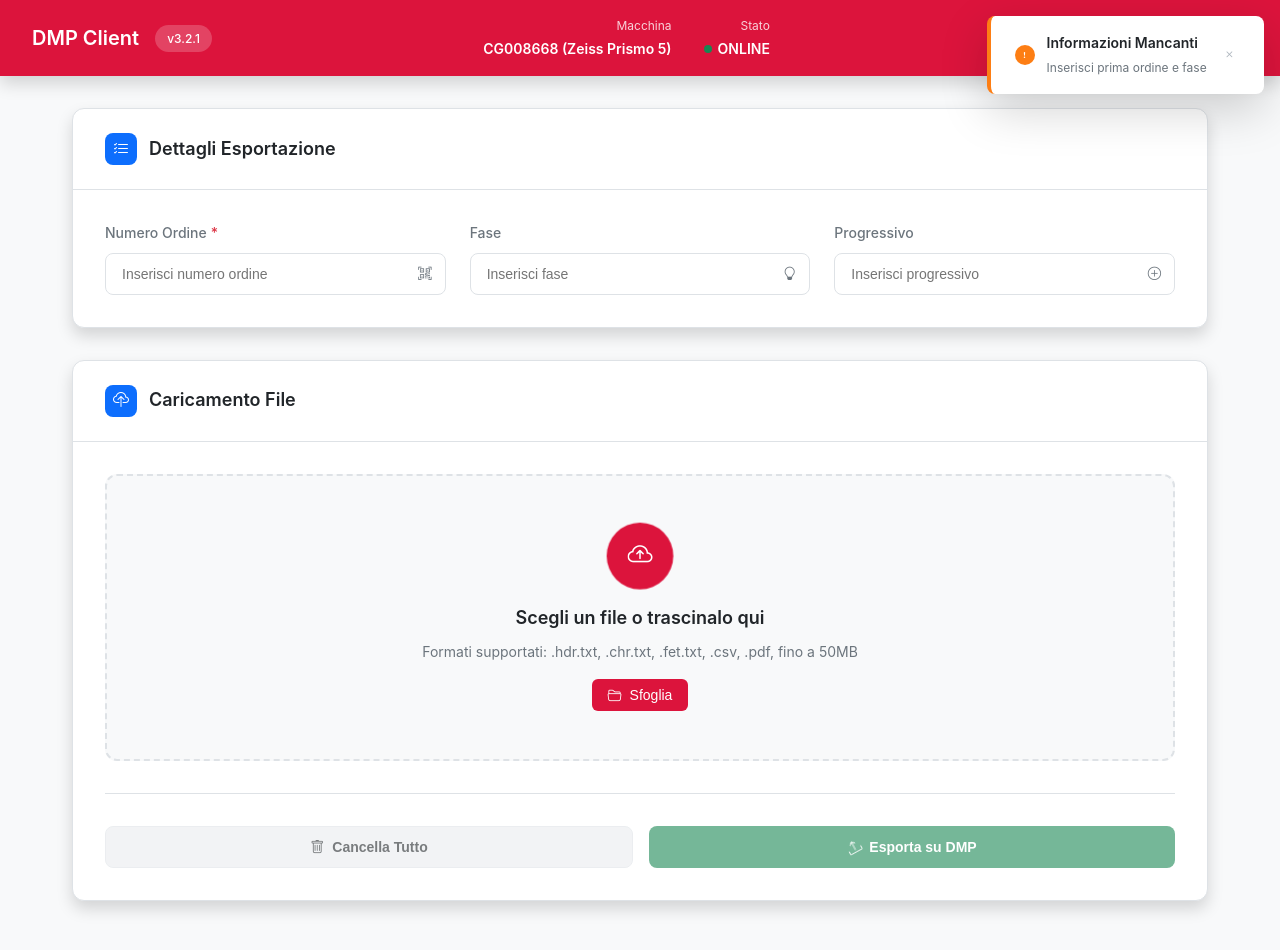
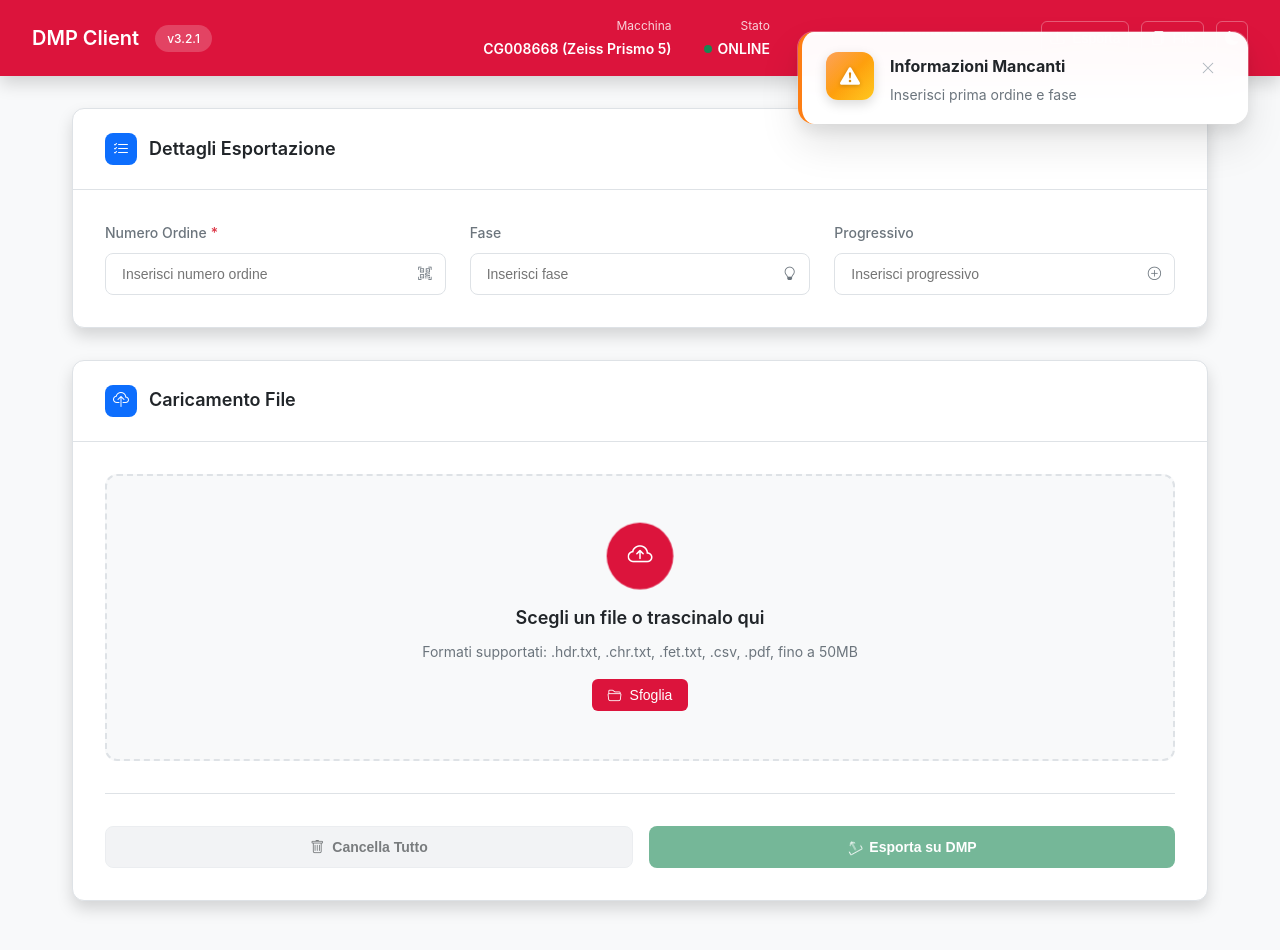
Before and after one commit to yassingamalz/dmp-client, an Angular app: page /export in a window 1280 px wide. Both pictures are taken after a click on the button 1154 px from the left and 273 px from the top of the page. Shown: the top 950 px of the page. Built offline with nearby package versions, Linux system fonts and the light colour scheme.

Commit message:
feat: enhance toast notifications with glassmorphism design, smooth animations, and improved UX

```diff
--- a/src/app/core/models/toast-notification.ts
+++ b/src/app/core/models/toast-notification.ts
@@ -1,8 +1,9 @@
-// src/app/core/models/toast-notification.interface.ts
+// src/app/core/models/toast-notification.ts
 export interface ToastNotification {
   id: string;
   type: 'success' | 'error' | 'warning' | 'info';
   title: string;
   message: string;
   duration?: number;
+  isUrgent?: boolean;
 }
--- a/src/app/core/services/toast.service.ts
+++ b/src/app/core/services/toast.service.ts
@@ -8,25 +8,36 @@ import { ToastNotification } from '../models/toast-notification';
 })
 export class ToastService {
   private toasts = new BehaviorSubject<ToastNotification[]>([]);
+  private maxToasts = 5; // Maximum number of toasts to show at once
   public toasts$ = this.toasts.asObservable();
 
   showToast(
     type: 'success' | 'error' | 'warning' | 'info',
     title: string,
     message: string,
-    duration: number = 5000
+    duration: number = 5000,
+    isUrgent: boolean = false
   ): void {
     const toast: ToastNotification = {
       id: this.generateId(),
       type,
       title,
       message,
-      duration
+      duration,
+      isUrgent
     };
 
-    const currentToasts = this.toasts.value;
+    let currentToasts = this.toasts.value;
+
+    // If we have too many toasts, remove the oldest ones
+    if (currentToasts.length >= this.maxToasts) {
+      currentToasts = currentToasts.slice(-(this.maxToasts - 1));
+    }
+
+    // Add new toast
     this.toasts.next([...currentToasts, toast]);
 
+    // Auto-remove after duration if duration > 0
     if (duration > 0) {
       setTimeout(() => {
         this.removeToast(toast.id);
@@ -34,12 +45,32 @@ export class ToastService {
     }
   }
 
+  showSuccess(title: string, message: string, duration: number = 5000): void {
+    this.showToast('success', title, message, duration);
+  }
+
+  showError(title: string, message: string, duration: number = 8000): void {
+    this.showToast('error', title, message, duration, true);
+  }
+
+  showWarning(title: string, message: string, duration: number = 6000): void {
+    this.showToast('warning', title, message, duration);
+  }
+
+  showInfo(title: string, message: string, duration: number = 5000): void {
+    this.showToast('info', title, message, duration);
+  }
+
   removeToast(id: string): void {
     const currentToasts = this.toasts.value.filter(toast => toast.id !== id);
     this.toasts.next(currentToasts);
   }
 
+  removeAllToasts(): void {
+    this.toasts.next([]);
+  }
+
   private generateId(): string {
-    return Math.random().toString(36).substr(2, 9);
+    return `toast-${Date.now()}-${Math.random().toString(36).substr(2, 9)}`;
   }
 }
--- a/src/app/shared/components/toast/toast.component.html
+++ b/src/app/shared/components/toast/toast.component.html
@@ -1,17 +1,31 @@
 <div class="toast-container">
   <div
-    *ngFor="let toast of toasts$ | async"
-    class="toast show"
-    [class]="toast.type">
+    *ngFor="let toast of toasts$ | async; trackBy: trackByToastId"
+    class="toast"
+    [class]="toast.type"
+    [attr.data-toast-id]="toast.id"
+    (mouseenter)="onToastHover(toast.id, true)"
+    (mouseleave)="onToastHover(toast.id, false)">
+
+    <div class="toast-progress" *ngIf="toast.duration && toast.duration > 0">
+      <div class="toast-progress-bar" [style.animation-duration]="toast.duration + 'ms'"></div>
+    </div>
+
+    <div class="toast-content-wrapper">
+      <div class="toast-icon-container">
         <div class="toast-icon">
           <i [class]="getIconClass(toast.type)"></i>
         </div>
+      </div>
+
       <div class="toast-content">
         <div class="toast-title">{{ toast.title }}</div>
         <div class="toast-message">{{ toast.message }}</div>
       </div>
-    <button class="toast-close" (click)="removeToast(toast.id)">
-      <i class="bi bi-x"></i>
+
+      <button class="toast-close" (click)="removeToast(toast.id)" title="Chiudi notifica">
+        <i class="bi bi-x-lg"></i>
       </button>
     </div>
   </div>
+</div>
--- a/src/app/shared/components/toast/toast.component.scss
+++ b/src/app/shared/components/toast/toast.component.scss
@@ -1,91 +1,211 @@
 // src/app/shared/components/toast/toast.component.scss
 .toast-container {
   position: fixed;
-  top: 1rem;
-  right: 1rem;
-  z-index: 9999;
+  top: 2rem;
+  right: 2rem;
+  z-index: 10000;
   pointer-events: none;
+  max-width: 450px;
+  width: 100%;
 
   @media (max-width: 768px) {
-    top: 0.5rem;
-    right: 0.5rem;
-    left: 0.5rem;
+    top: 1rem;
+    right: 1rem;
+    left: 1rem;
+    max-width: none;
   }
 }
 
 .toast {
-  background: var(--bg-primary);
+  background: rgba(255, 255, 255, 0.98);
+  backdrop-filter: blur(20px);
+  -webkit-backdrop-filter: blur(20px);
   color: var(--text-primary);
-  padding: 1rem 1.5rem;
-  border-radius: 8px;
+  border-radius: 16px;
+  box-shadow:
+    0 20px 40px rgba(0, 0, 0, 0.1),
+    0 8px 16px rgba(0, 0, 0, 0.08),
+    0 0 0 1px rgba(255, 255, 255, 0.3);
+  margin-bottom: 1rem;
+  transform: translateX(500px) scale(0.9);
+  opacity: 0;
+  transition: all 0.5s cubic-bezier(0.68, -0.55, 0.265, 1.55);
+  pointer-events: auto;
+  overflow: hidden;
+  position: relative;
+  min-height: 80px;
+  width: 100%;
   border-left: 4px solid var(--accent-primary);
-  box-shadow: var(--shadow-lg);
-  margin-bottom: 0.5rem;
-  transform: translateX(400px);
-  transition: all 0.3s ease;
-  pointer-events: auto;
-  display: flex;
-  align-items: center;
-  gap: 0.75rem;
-  max-width: 300px;
 
-  @media (max-width: 768px) {
-    max-width: none;
+  [data-theme="dark"] & {
+    background: rgba(26, 29, 35, 0.98);
+    box-shadow:
+      0 20px 40px rgba(0, 0, 0, 0.3),
+      0 8px 16px rgba(0, 0, 0, 0.2),
+      0 0 0 1px rgba(255, 255, 255, 0.1);
   }
 
-  &.show {
-    transform: translateX(0);
+  // Entry animation
+  &:nth-child(1) {
+    animation: slideInBounce 0.7s cubic-bezier(0.68, -0.55, 0.265, 1.55) forwards;
   }
 
+  &:nth-child(2) {
+    animation: slideInBounce 0.7s cubic-bezier(0.68, -0.55, 0.265, 1.55) 0.1s forwards;
+  }
+
+  &:nth-child(3) {
+    animation: slideInBounce 0.7s cubic-bezier(0.68, -0.55, 0.265, 1.55) 0.2s forwards;
+  }
+
+  &:nth-child(n+4) {
+    animation: slideInBounce 0.7s cubic-bezier(0.68, -0.55, 0.265, 1.55) 0.3s forwards;
+  }
+
+  // Hover effects
+  &:hover {
+    transform: translateX(0) scale(1.03);
+    box-shadow:
+      0 25px 50px rgba(0, 0, 0, 0.15),
+      0 12px 24px rgba(0, 0, 0, 0.12),
+      0 0 0 1px rgba(255, 255, 255, 0.4);
+
+    [data-theme="dark"] & {
+      box-shadow:
+        0 25px 50px rgba(0, 0, 0, 0.4),
+        0 12px 24px rgba(0, 0, 0, 0.3),
+        0 0 0 1px rgba(255, 255, 255, 0.2);
+    }
+
+    .toast-progress-bar {
+      animation-play-state: paused;
+    }
+  }
+
+  // Type-specific styles
   &.success {
     border-left-color: var(--success-color);
+
+    .toast-icon-container {
+      background: linear-gradient(135deg, var(--success-color), #20c997);
+    }
   }
 
   &.error {
     border-left-color: var(--danger-color);
+
+    .toast-icon-container {
+      background: linear-gradient(135deg, var(--danger-color), #fd7e14);
+    }
   }
 
   &.warning {
     border-left-color: var(--warning-color);
+
+    .toast-icon-container {
+      background: linear-gradient(135deg, var(--warning-color), #ffc107);
+    }
+  }
+
+  &.info {
+    border-left-color: var(--accent-primary);
+
+    .toast-icon-container {
+      background: linear-gradient(135deg, var(--accent-primary), var(--accent-secondary));
+    }
+  }
+}
+
+// Progress bar
+.toast-progress {
+  position: absolute;
+  top: 0;
+  left: 0;
+  right: 0;
+  height: 3px;
+  background: rgba(255, 255, 255, 0.2);
+  overflow: hidden;
+  border-radius: 16px 16px 0 0;
+}
+
+.toast-progress-bar {
+  height: 100%;
+  background: linear-gradient(90deg,
+    rgba(255, 255, 255, 0.8) 0%,
+    rgba(255, 255, 255, 0.6) 50%,
+    rgba(255, 255, 255, 0.4) 100%);
+  width: 100%;
+  transform: translateX(-100%);
+  animation: progressBar linear forwards;
+  border-radius: 16px 16px 0 0;
+}
+
+// Content wrapper
+.toast-content-wrapper {
+  display: flex;
+  align-items: flex-start;
+  padding: 1.25rem 1.5rem;
+  gap: 1rem;
+  min-height: 80px;
+}
+
+.toast-icon-container {
+  width: 48px;
+  height: 48px;
+  border-radius: 12px;
+  display: flex;
+  align-items: center;
+  justify-content: center;
+  background: linear-gradient(135deg, var(--accent-primary), var(--accent-secondary));
+  flex-shrink: 0;
+  box-shadow: 0 4px 12px rgba(0, 0, 0, 0.15);
+  position: relative;
+
+  &::before {
+    content: '';
+    position: absolute;
+    inset: 0;
+    border-radius: 12px;
+    background: linear-gradient(135deg,
+      rgba(255, 255, 255, 0.3) 0%,
+      transparent 50%,
+      rgba(255, 255, 255, 0.1) 100%);
   }
 }
 
 .toast-icon {
-  width: 20px;
-  height: 20px;
-  border-radius: 50%;
-  display: flex;
-  align-items: center;
-  justify-content: center;
   color: white;
-  font-size: 0.75rem;
+  font-size: 1.25rem;
+  font-weight: 600;
+  z-index: 1;
+  position: relative;
 
-  .success & {
-    background: var(--success-color);
-  }
-
-  .error & {
-    background: var(--danger-color);
-  }
-
-  .warning & {
-    background: var(--warning-color);
+  i {
+    filter: drop-shadow(0 1px 2px rgba(0, 0, 0, 0.2));
   }
 }
 
 .toast-content {
   flex: 1;
+  display: flex;
+  flex-direction: column;
+  gap: 0.5rem;
+  padding-top: 0.25rem;
 }
 
 .toast-title {
-  font-weight: 600;
-  font-size: 0.875rem;
-  margin-bottom: 0.25rem;
+  font-weight: 700;
+  font-size: 1rem;
+  color: var(--text-primary);
+  line-height: 1.3;
+  margin: 0;
 }
 
 .toast-message {
-  font-size: 0.75rem;
+  font-size: 0.875rem;
   color: var(--text-secondary);
+  line-height: 1.4;
+  margin: 0;
 }
 
 .toast-close {
@@ -93,5 +213,127 @@
   border: none;
   color: var(--text-muted);
   cursor: pointer;
-  padding: 0.25rem;
+  padding: 0.5rem;
+  border-radius: 8px;
+  transition: all 0.3s ease;
+  display: flex;
+  align-items: center;
+  justify-content: center;
+  width: 32px;
+  height: 32px;
+  flex-shrink: 0;
+  font-size: 0.875rem;
+
+  &:hover {
+    background: rgba(0, 0, 0, 0.1);
+    color: var(--text-primary);
+    transform: scale(1.1);
+
+    [data-theme="dark"] & {
+      background: rgba(255, 255, 255, 0.1);
+    }
+  }
+
+  &:active {
+    transform: scale(0.95);
+  }
 }
+
+// Animations
+@keyframes slideInBounce {
+  0% {
+    transform: translateX(500px) scale(0.9);
+    opacity: 0;
+  }
+  60% {
+    transform: translateX(-10px) scale(1.02);
+    opacity: 1;
+  }
+  80% {
+    transform: translateX(5px) scale(0.98);
+  }
+  100% {
+    transform: translateX(0) scale(1);
+    opacity: 1;
+  }
+}
+
+@keyframes progressBar {
+  0% {
+    transform: translateX(-100%);
+  }
+  100% {
+    transform: translateX(0);
+  }
+}
+
+@keyframes fadeOut {
+  0% {
+    transform: translateX(0) scale(1);
+    opacity: 1;
+  }
+  100% {
+    transform: translateX(500px) scale(0.9);
+    opacity: 0;
+  }
+}
+
+// Responsive design
+@media (max-width: 768px) {
+  .toast-container {
+    top: 1rem;
+    right: 1rem;
+    left: 1rem;
+  }
+
+  .toast {
+    .toast-content-wrapper {
+      padding: 1rem;
+      gap: 0.75rem;
+    }
+
+    .toast-icon-container {
+      width: 40px;
+      height: 40px;
+    }
+
+    .toast-icon {
+      font-size: 1.1rem;
+    }
+
+    .toast-title {
+      font-size: 0.9rem;
+    }
+
+    .toast-message {
+      font-size: 0.8rem;
+    }
+  }
+}
+
+// Exit animation class
+.toast-exit {
+  animation: fadeOut 0.3s ease-out forwards;
+}
+
+// Pulse animation for urgent toasts
+.toast.urgent {
+  animation: slideInBounce 0.7s cubic-bezier(0.68, -0.55, 0.265, 1.55) forwards,
+             pulse 2s ease-in-out infinite 0.7s;
+}
+
+@keyframes pulse {
+  0%, 100% {
+    box-shadow:
+      0 20px 40px rgba(0, 0, 0, 0.1),
+      0 8px 16px rgba(0, 0, 0, 0.08),
+      0 0 0 1px rgba(255, 255, 255, 0.3);
+  }
+  50% {
+    box-shadow:
+      0 25px 50px rgba(0, 0, 0, 0.15),
+      0 12px 24px rgba(0, 0, 0, 0.12),
+      0 0 0 1px rgba(255, 255, 255, 0.4),
+      0 0 0 8px rgba(var(--accent-primary-rgb), 0.1);
+  }
+}
--- a/src/app/shared/components/toast/toast.component.ts
+++ b/src/app/shared/components/toast/toast.component.ts
@@ -1,6 +1,6 @@
 // src/app/shared/components/toast/toast.component.ts
-import { Component, OnInit } from '@angular/core';
-import { Observable } from 'rxjs';
+import { Component, OnInit, OnDestroy } from '@angular/core';
+import { Observable, Subject, takeUntil } from 'rxjs';
 import { ToastService } from '../../../core/services/toast.service';
 import { ToastNotification } from '../../../core/models/toast-notification';
 
@@ -10,26 +10,88 @@ import { ToastNotification } from '../../../core/models/toast-notification';
   templateUrl: './toast.component.html',
   styleUrls: ['./toast.component.scss']
 })
-export class ToastComponent implements OnInit {
+export class ToastComponent implements OnInit, OnDestroy {
   toasts$: Observable<ToastNotification[]>;
+  private hoverTimeouts = new Map<string, number>();
+  private destroy$ = new Subject<void>();
 
   constructor(private toastService: ToastService) {
     this.toasts$ = this.toastService.toasts$;
   }
 
-  ngOnInit(): void { }
+  ngOnInit(): void {
+    // Subscribe to toasts to handle cleanup
+    this.toasts$.pipe(takeUntil(this.destroy$)).subscribe(toasts => {
+      // Clean up hover timeouts for removed toasts
+      const currentToastIds = new Set(toasts.map(t => t.id));
+      this.hoverTimeouts.forEach((timeout, id) => {
+        if (!currentToastIds.has(id)) {
+          clearTimeout(timeout as unknown as number);
+          this.hoverTimeouts.delete(id);
+        }
+      });
+    });
+  }
+
+  ngOnDestroy(): void {
+    this.destroy$.next();
+    this.destroy$.complete();
+
+    // Clean up all hover timeouts
+    this.hoverTimeouts.forEach(timeout => clearTimeout(timeout as unknown as number));
+    this.hoverTimeouts.clear();
+  }
+
+  trackByToastId(index: number, toast: ToastNotification): string {
+    return toast.id;
+  }
+
+  onToastHover(toastId: string, isHovering: boolean): void {
+    if (isHovering) {
+      // Clear any existing timeout for this toast
+      const existingTimeout = this.hoverTimeouts.get(toastId);
+      if (existingTimeout) {
+        clearTimeout(existingTimeout as unknown as number);
+        this.hoverTimeouts.delete(toastId);
+      }
+    } else {
+      // Set a small delay before allowing auto-dismiss to resume
+      const timeout = setTimeout(() => {
+        this.hoverTimeouts.delete(toastId);
+      }, 100) as unknown as number;
+      this.hoverTimeouts.set(toastId, timeout);
+    }
+  }
 
   removeToast(id: string): void {
-    this.toastService.removeToast(id);
+    // Add exit animation class
+    const toastElement = document.querySelector(`[data-toast-id="${id}"]`);
+    if (toastElement) {
+      toastElement.classList.add('toast-exit');
+
+      // Remove after animation completes
+      setTimeout(() => {
+        this.toastService.removeToast(id);
+      }, 300);
+    } else {
+      this.toastService.removeToast(id);
+    }
+
+    // Clean up hover timeout
+    const timeout = this.hoverTimeouts.get(id);
+    if (timeout) {
+      clearTimeout(timeout as unknown as number);
+      this.hoverTimeouts.delete(id);
+    }
   }
 
   getIconClass(type: string): string {
     const iconMap: { [key: string]: string } = {
-      success: 'bi-check',
-      error: 'bi-x',
-      warning: 'bi-exclamation',
-      info: 'bi-info'
+      success: 'bi-check-circle-fill',
+      error: 'bi-x-circle-fill',
+      warning: 'bi-exclamation-triangle-fill',
+      info: 'bi-info-circle-fill'
     };
-    return iconMap[type] || 'bi-info';
+    return iconMap[type] || 'bi-info-circle-fill';
   }
 }
--- a/src/styles.scss
+++ b/src/styles.scss
@@ -19,6 +19,11 @@
   --shadow-sm: 0 0.125rem 0.25rem rgba(0, 0, 0, 0.075);
   --shadow-md: 0 0.5rem 1rem rgba(0, 0, 0, 0.15);
   --shadow-lg: 0 1rem 3rem rgba(0, 0, 0, 0.175);
+
+  /* Enhanced glassmorphism variables */
+  --glass-bg: rgba(255, 255, 255, 0.95);
+  --glass-border: rgba(255, 255, 255, 0.3);
+  --glass-shadow: 0 20px 40px rgba(0, 0, 0, 0.1);
 }
 
 [data-theme="dark"] {
@@ -40,6 +45,11 @@
   --shadow-sm: 0 0.125rem 0.25rem rgba(0, 0, 0, 0.3);
   --shadow-md: 0 0.5rem 1rem rgba(0, 0, 0, 0.4);
   --shadow-lg: 0 1rem 3rem rgba(0, 0, 0, 0.5);
+
+  /* Enhanced glassmorphism variables for dark theme */
+  --glass-bg: rgba(26, 29, 35, 0.95);
+  --glass-border: rgba(255, 255, 255, 0.1);
+  --glass-shadow: 0 20px 40px rgba(0, 0, 0, 0.3);
 }
 
 * {
@@ -55,6 +65,11 @@ body {
   line-height: 1.6;
   transition: all 0.3s ease;
   overflow-x: hidden;
+}
+
+/* Enhanced smooth scrolling */
+html {
+  scroll-behavior: smooth;
 }
 
 /* Card Components */
@@ -248,32 +263,21 @@ body {
   top: 100%;
   left: 0;
   right: 0;
-  background: rgba(255, 255, 255, 0.95);
+  background: var(--glass-bg);
   backdrop-filter: blur(20px);
   -webkit-backdrop-filter: blur(20px);
-  border: 1px solid rgba(255, 255, 255, 0.2);
+  border: 1px solid var(--glass-border);
   border-top: none;
   border-radius: 0 0 12px 12px;
   max-height: 250px;
   overflow-y: auto;
   z-index: 9999;
-  box-shadow: 0 8px 32px rgba(0, 0, 0, 0.12);
+  box-shadow: var(--glass-shadow);
   transform: translateY(-2px);
 
-  [data-theme="dark"] & {
-    background: rgba(26, 29, 35, 0.95);
-    border: 1px solid rgba(255, 255, 255, 0.1);
-    border-top: none;
-  }
-
   &.dropdown-above {
-    border-top: 1px solid rgba(255, 255, 255, 0.2);
+    border-top: 1px solid var(--glass-border);
     border-bottom: none;
-
-    [data-theme="dark"] & {
-      border-top: 1px solid rgba(255, 255, 255, 0.1);
-      border-bottom: none;
-    }
   }
 
   /* Custom scrollbar */
@@ -586,6 +590,11 @@ body {
   }
 }
 
+/* Enhanced z-index management */
+.toast-container {
+  z-index: 10000 !important;
+}
+
 /* Responsive Design */
 @media (max-width: 768px) {
   .form-grid {
@@ -611,3 +620,12 @@ body {
   from { opacity: 0; transform: translateY(10px); }
   to { opacity: 1; transform: translateY(0); }
 }
+
+/* Reduced motion preferences */
+@media (prefers-reduced-motion: reduce) {
+  * {
+    animation-duration: 0.01ms !important;
+    animation-iteration-count: 1 !important;
+    transition-duration: 0.01ms !important;
+  }
+}
```
Lines whose indentation alone changed are shown as unchanged.
